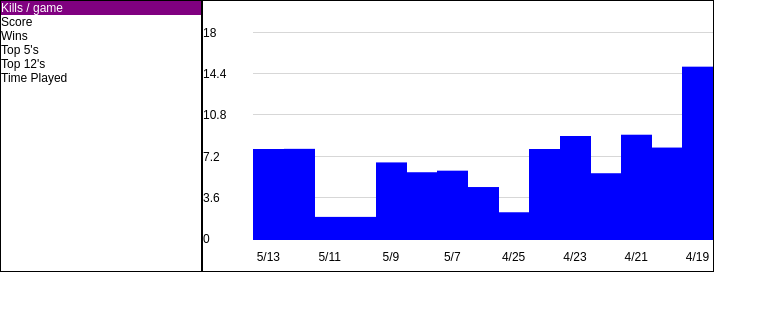
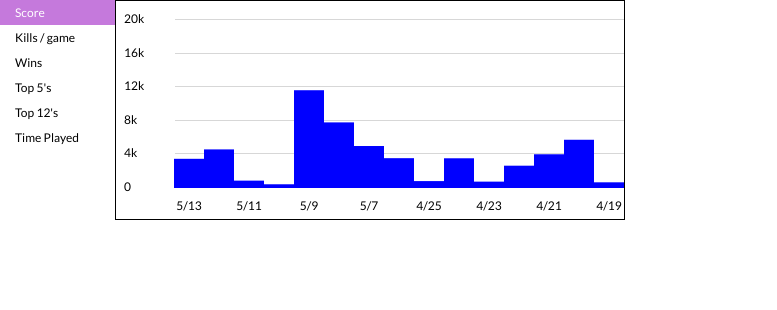
Before and after one commit to ettubrutesbro/lilgraf, a React (Create React App) app: page / in a window 1280 px wide. Shown: the top 310 px of the page, without its empty margins (0-777 px from the left). Built offline with nearby package versions, Linux system fonts and the light colour scheme.

Commit message:
styling marginy things

```diff
--- a/public/index.html
+++ b/public/index.html
@@ -4,6 +4,7 @@
     <meta charset="utf-8">
     <meta name="viewport" content="width=device-width, initial-scale=1, shrink-to-fit=no">
     <meta name="theme-color" content="#000000">
+    <link href="https://fonts.googleapis.com/css?family=Lato:400,700" rel="stylesheet">
     <!--
       manifest.json provides metadata used when your web app is added to the
       homescreen on Android. See https://developers.google.com/web/fundamentals/engage-and-retain/web-app-manifest/
--- a/src/App.css
+++ b/src/App.css
@@ -1,20 +1,26 @@
 
 .trends{
-  display: flex;
+  font-family: 'Lato', sans-serif;
+  display: inline-flex;
   font-size: 12px;
+  font-weight: 400px;
 }
 
 .trends .picker{
-  width: 200px;
-  border: 1px black solid;
+  width: 115px;
+  box-sizing: border-box;
+
+  /*border: 1px black solid;*/
 }
 
   .trends .picker .stat{
+    padding: 5px 15px;
+    box-sizing: border-box;
     width: 100%;
   }
 
   .trends .picker .selected{
-    background: purple;
+    background: #c579dc;
     color: white;
   }
 
@@ -22,11 +28,11 @@
   position: relative;
   width: 510px;
   border: 1px black solid;
-
+  box-sizing: border-box;
   height: 220px;
   display: flex;
   align-items: center;
-  padding: 25px 0;
+  padding: 10px 0 25px 0;
 }
 
   .trends .graph .yTicks{
@@ -34,16 +40,17 @@
     height: 100%;
     flex-direction: column;
     justify-content: space-between;
+    padding-left: 8px;
     width: 50px;
   }
     .trends .graph .yTicks .tick::after{
       content: '';
       position: absolute;
       right: 0;
-      transform: translateY(6px);
+      transform: translateY(8px);
         /*this is based on 12px font size*/
-      width: 460px;
-      height: 2px;
+      width: 449px;
+      height: 1px;
       border-top: 1px solid #d7d7d7;
     }
 
@@ -64,7 +71,7 @@
 
   .trends .graph .barsDates{
       box-sizing: border-box;
-    /*interior 'margin' here should be half the x-height of the tick number/letters*/
+    /*height should be the x-height of the tick number/letters for matching*/
     height: calc(100% - 12px);
       /*based on font-size*/
     flex-grow: 1;
--- a/src/App.js
+++ b/src/App.js
@@ -7,8 +7,9 @@
   //static ranges allow user-to-user comparisons to hold more value
   //you could make it dynamic to accommodate for crazy outlier values, but the value added
   // of a trend graph is probably to track trends, not outliers and world records, right?
+
+  {title: 'Score', datalabel: 'score', rangeTop: 20000, rangeBottom: 0, divideTick: 1000},
   {title: 'Kills / game', datalabel: 'kills', rangeTop: 18, rangeBottom: 0},
-  {title: 'Score', datalabel: 'score', rangeTop: 20000, rangeBottom: 0, divideTick: 1000},
   {title: 'Wins', datalabel: 'placetop1', rangeTop: 12, rangeBottom: 0},
   {title: 'Top 5\'s', datalabel: 'placetop5', rangeTop: 15, rangeBottom: 0},
   //TODO: using top 12 here and not 10/25 because those are null values only in the provided data
```
